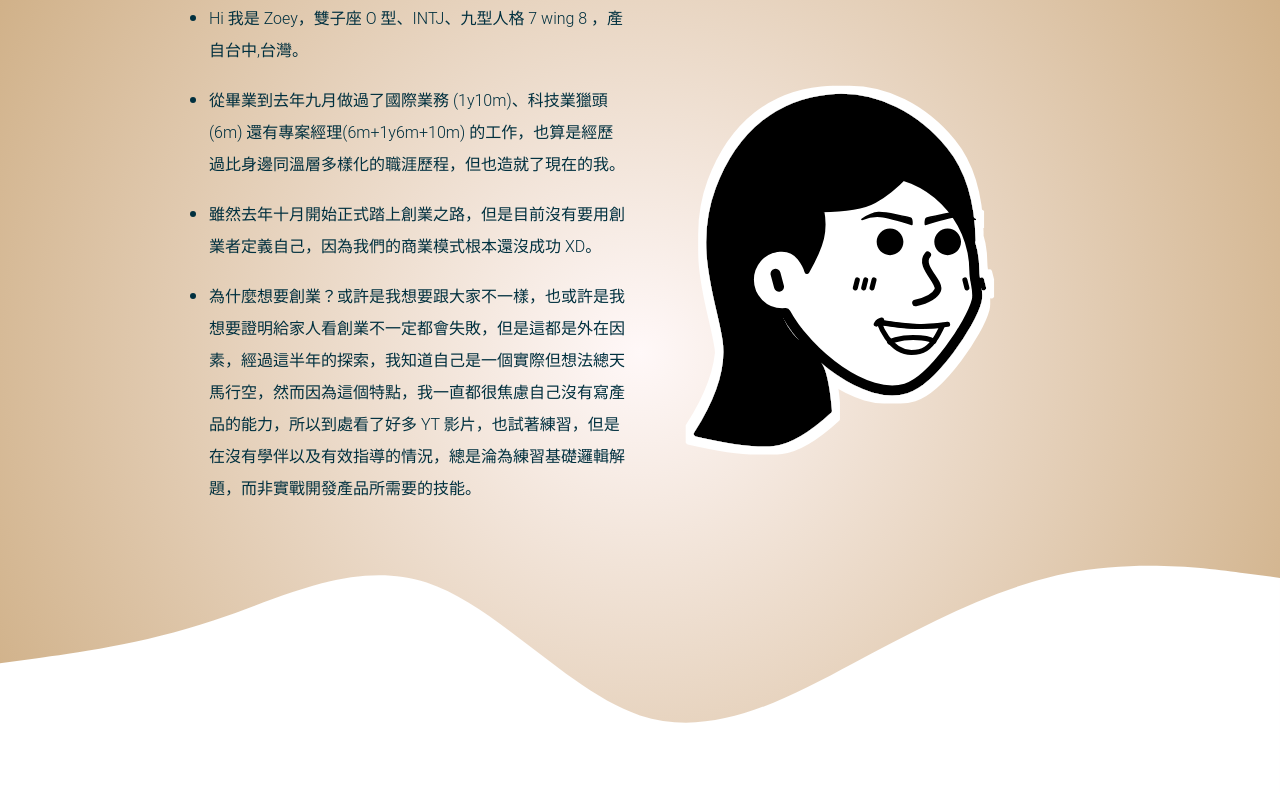
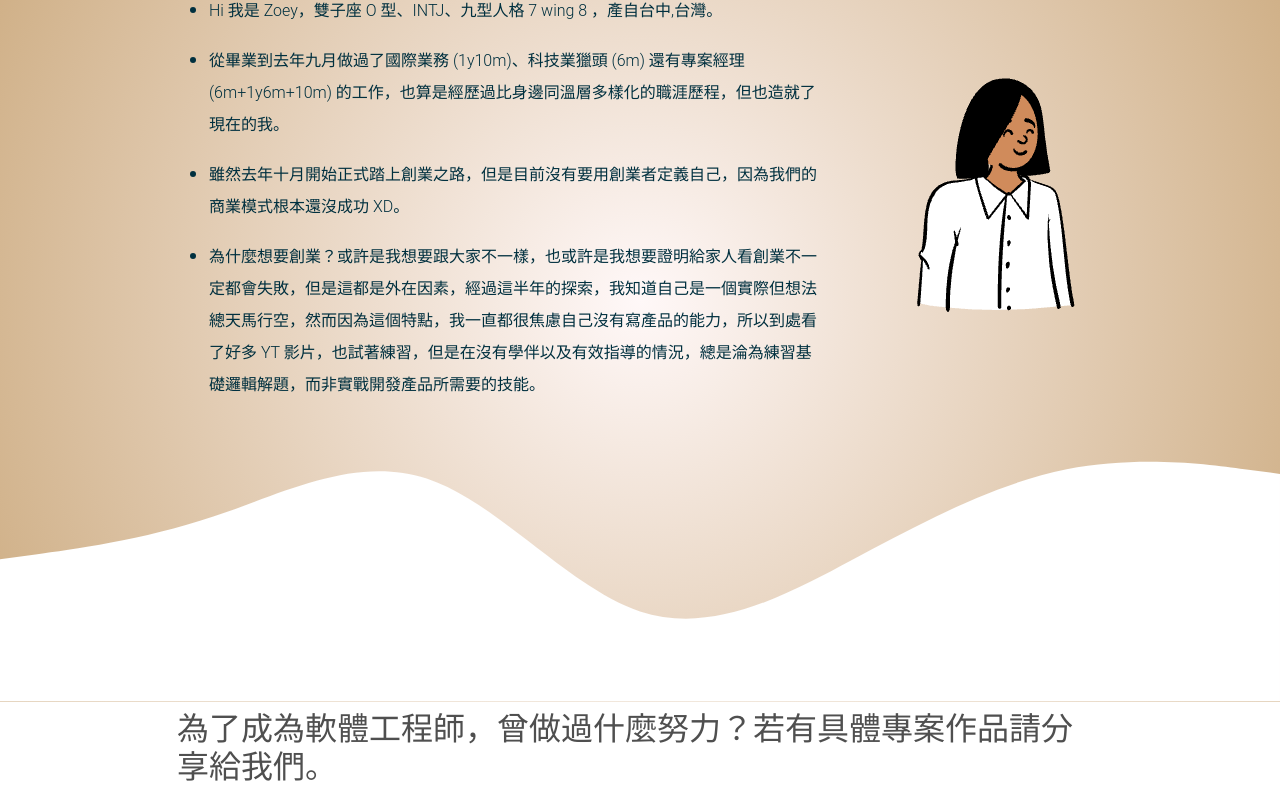
Before and after one commit to theboldzoey/wehelpapplication, a plain HTML site: page index.html in a window 1280 px wide. Shown: the part 181-973 px from the top of the page. Drawn offline with Linux system fonts and the light colour scheme.

Commit message:
3rd commit

```diff
--- a/index.html
+++ b/index.html
@@ -31,9 +31,9 @@
   </head>
   <body>
     <header class="page-header gradient">
-      <div class="container pt-2">
+      <div class="container pt-5">
         <div class="row align-items-center justify-content-center">
-          <div class="col-md-5 mt-5">
+          <div class="col-md-7 mt-7">
             <h2>About me</h2>
             <ul>
               <li>
@@ -64,8 +64,8 @@
               </li>
             </ul>
           </div>
-          <div class="col-md-5 mt-5">
-            <img src="/img/zoey_avatar.svg" alt="notion avatar" />
+          <div class="col-md-3 mt-3">
+            <img src="/img/peep.png" alt="notion avatar" />
           </div>
         </div>
       </div>
```
Also changed, not shown: img/peep.png (added), img/zoey_avatar.png (added).
